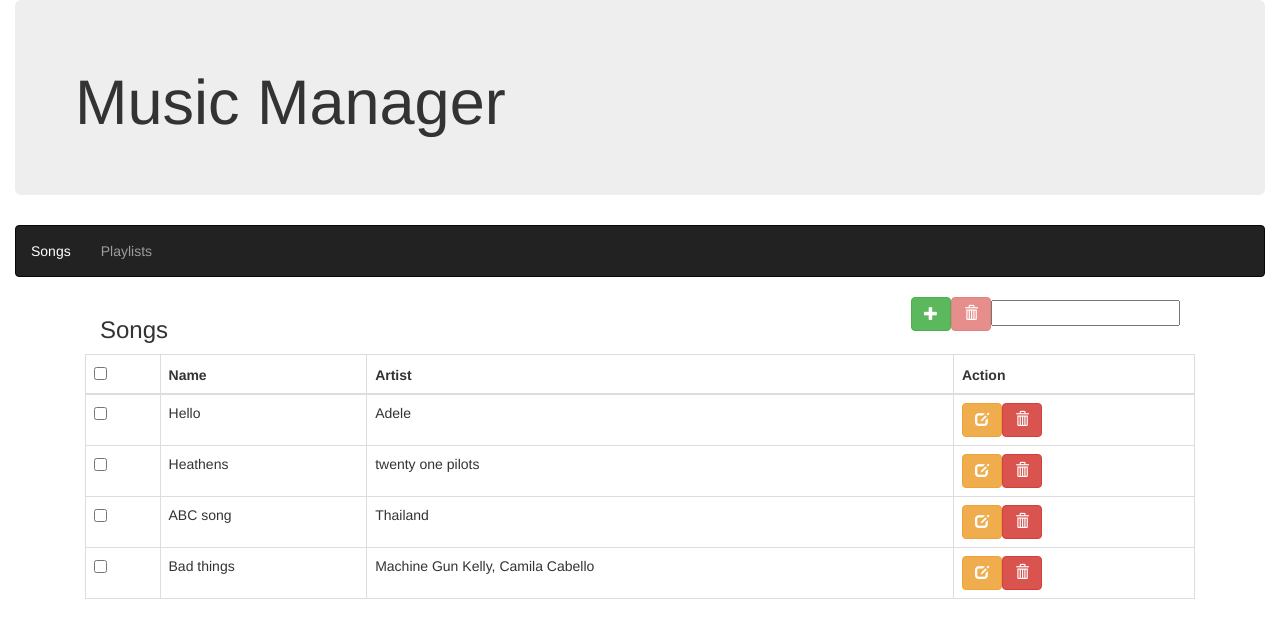
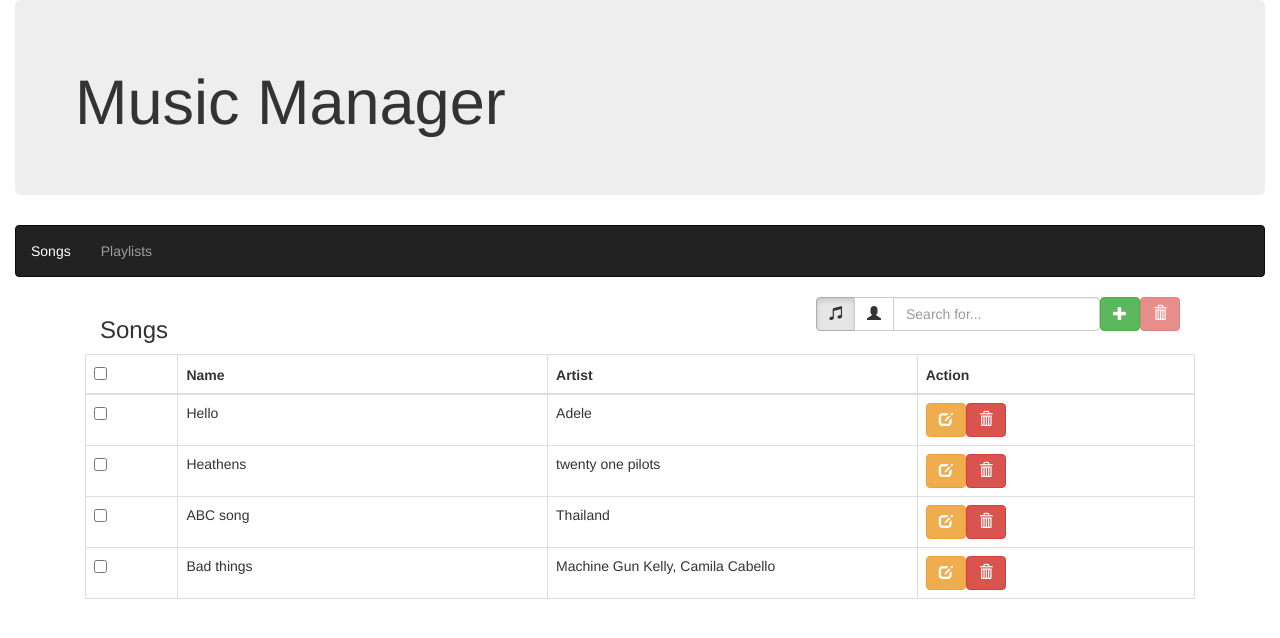
Before and after one commit to moewiz/music-manager, an Angular app: page /songs in a window 1280 px wide. Shown: the top 638 px of the page. Built offline with nearby package versions, Linux system fonts and the light colour scheme.

Commit message:
- search song by name, artist

```diff
--- a/src/app/songs/songs.component.html
+++ b/src/app/songs/songs.component.html
@@ -1,12 +1,18 @@
 <div class="container">
   <div class="col-md-12">
-    <div class="col-md-6">
+    <div class="col-md-4">
       <h3>{{ title }}</h3>
     </div>
-    <div class="col-md-6 text-right">
+    <div class="col-md-8 text-right form-inline">
+      <div class="input-group">
+        <span class="input-group-btn">
+          <button class="btn btn-default" [ngClass]="{active: searchKey === 'name'}" (click)="searchByName()"><span class="glyphicon glyphicon-music"></span></button>
+          <button class="btn btn-default" [ngClass]="{active: searchKey === 'artist'}" (click)="searchByArtist()"><span class="glyphicon glyphicon-user"></span></button>
+        </span>
+        <input type="text" class="form-control" [formControl]="term" placeholder="Search for...">
+      </div>
       <button class="btn btn-success" [routerLink]="['/songs/new']"><span class="glyphicon glyphicon-plus"></span></button>
       <button class="btn btn-danger" data-toggle="modal" data-target="#confirmDeleteMultiSongs" [disabled]="!isEnableDeleteMultiSongsBtn"><span class="glyphicon glyphicon-trash"></span></button>
-      <input type="text" [formControl]="term" />
     </div>
   </div>
 
@@ -14,14 +20,14 @@
     <table class="table table-bordered">
       <thead>
         <tr>
-          <th (click)="toggleAllSongs()"><input type="checkbox" [checked]="isCheckAllSongs"></th>
-          <th>Name</th>
-          <th>Artist</th>
-          <th>Action</th>
+          <th class="col-md-1" (click)="toggleAllSongs()"><input type="checkbox" [checked]="isCheckAllSongs"></th>
+          <th class="col-md-4">Name</th>
+          <th class="col-md-4">Artist</th>
+          <th class="col-md-3">Action</th>
         </tr>
       </thead>
       <tbody>
-        <tr *ngFor="let song of (songs | filterName: searchKey)">
+        <tr *ngFor="let song of (songs | filterName: searchTerm: searchKey)">
           <td (click)="toggleSong(song)"><input type="checkbox" [checked]="song.checked"></td>
           <td>{{ song.name }}</td>
           <td>{{ song.artist }}</td>
--- a/src/app/songs/songs.component.ts
+++ b/src/app/songs/songs.component.ts
@@ -21,7 +21,8 @@ export class SongsComponent implements OnInit {
     songs: Song[];
     isCheckAllSongs: boolean = false;
     isEnableDeleteMultiSongsBtn: boolean;
-    searchKey: string;
+    searchTerm: string;
+    searchKey: string = 'name';
     songsToDelete: Song[] = [];
 
     constructor(private songService: SongService, private router: Router) {
@@ -32,7 +33,7 @@ export class SongsComponent implements OnInit {
         this.term.valueChanges
             .debounceTime(300)
             .distinctUntilChanged()
-            .subscribe(term => this.searchKey = term.trim());
+            .subscribe(term => this.searchTerm = term.trim());
     }
 
     getSongs(): void {
@@ -121,4 +122,12 @@ export class SongsComponent implements OnInit {
         this.songsToDelete.length = 0;
         this.songsToDelete.push(song);
     }
+
+    searchByName() {
+        this.searchKey = 'name';
+    }
+
+    searchByArtist() {
+        this.searchKey = 'artist';
+    }
 }
```
Also changed, not shown: 1 other file (tests, documents, lock files or other folders).
